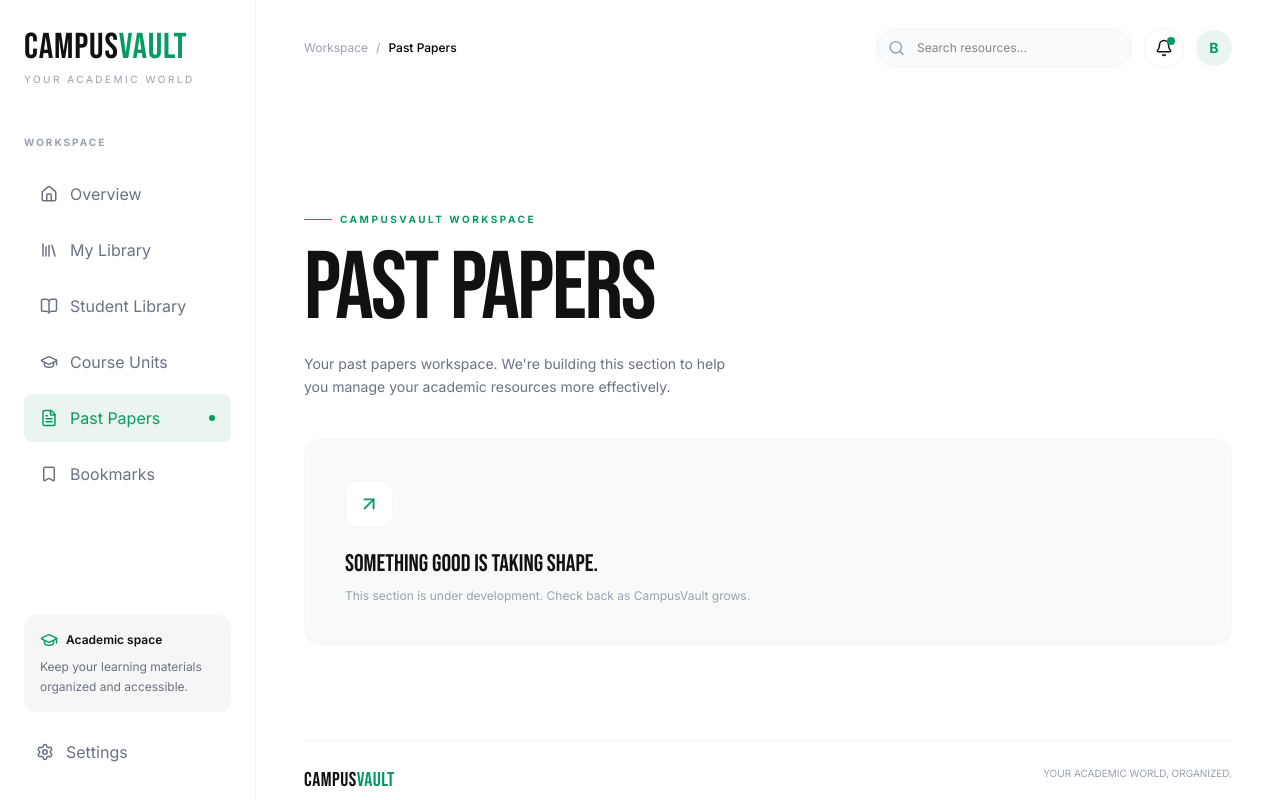
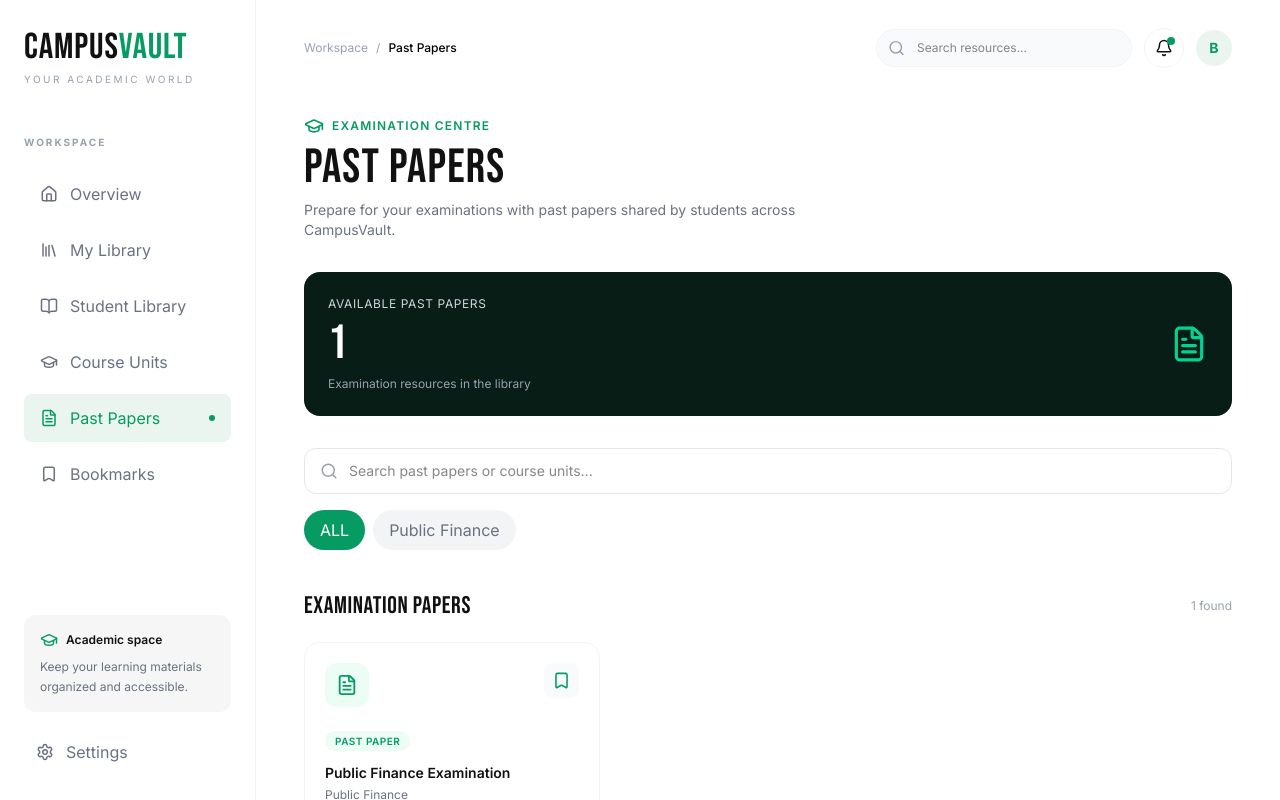
Before and after one commit to BRIAN-pixel275/Campusvault, a React (Vite) app: page / in a window 1280 px wide. Both pictures are taken after a click on the button "Past Papers". Shown: the top 800 px of the page. Built offline with nearby package versions, Linux system fonts and the light colour scheme.

Commit message:
Add PastPapers component for managing past examination resources

```diff
--- a/src/App.tsx
+++ b/src/App.tsx
@@ -8,6 +8,7 @@ import MyLibrary from './pages/MyLibrary'
 import type { Resource } from './types/resource'
 import StudentLibrary from './pages/StudentLibrary'
 import CourseUnits from './pages/CourseUnits'
+import PastPapers from './pages/PastPapers'
 import { useEffect } from 'react'
 
 
@@ -134,6 +135,12 @@ const handleToggleSave = (resourceId: string) => {
     savedResourceIds={savedResourceIds}
     onToggleSave={handleToggleSave}
   />
+  ) : activeNav === 'Past Papers' ? (
+  <PastPapers
+    resources={resources}
+    savedResourceIds={savedResourceIds}
+    onToggleSave={handleToggleSave}
+  />
 ) : activeNav === 'My Library' ? (
   <MyLibrary
     resources={resources}
--- /dev/null
+++ b/src/pages/PastPapers.tsx
@@ -0,0 +1,199 @@
+
+import { useState } from 'react'
+import {
+  FileText,
+  Bookmark,
+  BookmarkCheck,
+  Search,
+  GraduationCap,
+} from 'lucide-react'
+import type { Resource } from '../types/resource'
+
+interface PastPapersProps {
+  resources: Resource[]
+  savedResourceIds: string[]
+  onToggleSave: (resourceId: string) => void
+}
+
+function PastPapers({
+  resources,
+  savedResourceIds,
+  onToggleSave,
+}: PastPapersProps) {
+  const [search, setSearch] = useState('')
+  const [selectedUnit, setSelectedUnit] = useState('ALL')
+
+  const pastPapers = resources.filter(
+    (resource) => resource.category === 'PAST PAPER'
+  )
+
+  const units = [
+    'ALL',
+    ...new Set(pastPapers.map((resource) => resource.unit)),
+  ]
+
+  const filteredPapers = pastPapers.filter((paper) => {
+    const matchesSearch =
+      `${paper.title} ${paper.unit}`.toLowerCase().includes(search.toLowerCase())
+
+    const matchesUnit =
+      selectedUnit === 'ALL' || paper.unit === selectedUnit
+
+    return matchesSearch && matchesUnit
+  })
+
+  return (
+    <div className="space-y-8">
+      {/* Heading */}
+      <section>
+        <div className="flex items-center gap-2 text-vault-green mb-2">
+          <GraduationCap size={20} />
+          <span className="text-xs font-semibold uppercase tracking-widest">
+            Examination Centre
+          </span>
+        </div>
+
+        <h1 className="font-heading text-4xl sm:text-5xl tracking-wide">
+          PAST PAPERS
+        </h1>
+
+        <p className="text-sm text-gray-500 mt-2 max-w-xl">
+          Prepare for your examinations with past papers shared
+          by students across CampusVault.
+        </p>
+      </section>
+
+      {/* Statistics */}
+      <section className="bg-vault-dark text-white rounded-2xl p-6 flex justify-between items-center">
+        <div>
+          <p className="text-xs text-gray-300 uppercase tracking-wider">
+            Available past papers
+          </p>
+          <h2 className="font-heading text-5xl mt-2">
+            {pastPapers.length}
+          </h2>
+          <p className="text-xs text-gray-400 mt-2">
+            Examination resources in the library
+          </p>
+        </div>
+
+        <FileText size={38} className="text-emerald-400" />
+      </section>
+
+      {/* Search and filters */}
+      <section className="space-y-4">
+        <div className="relative">
+          <Search
+            size={18}
+            className="absolute left-4 top-1/2 -translate-y-1/2 text-gray-400"
+          />
+          <input
+            type="text"
+            value={search}
+            onChange={(event) => setSearch(event.target.value)}
+            placeholder="Search past papers or course units..."
+            className="w-full border border-gray-200 rounded-xl pl-11 pr-4 py-3 text-sm outline-none focus:border-vault-green"
+          />
+        </div>
+
+        <div className="flex gap-2 overflow-x-auto pb-2">
+          {units.map((unit) => (
+            <button
+              key={unit}
+              onClick={() => setSelectedUnit(unit)}
+              className={`shrink-0 rounded-full px-4 py-2 text-xs font-medium transition ${
+                selectedUnit === unit
+                  ? 'bg-vault-green text-white'
+                  : 'bg-gray-100 text-gray-500 hover:bg-gray-200'
+              }`}
+            >
+              {unit}
+            </button>
+          ))}
+        </div>
+      </section>
+
+      {/* Past paper cards */}
+      <section>
+        <div className="flex justify-between items-center mb-5">
+          <h2 className="font-heading text-2xl tracking-wide">
+            EXAMINATION PAPERS
+          </h2>
+          <span className="text-xs text-gray-400">
+            {filteredPapers.length} found
+          </span>
+        </div>
+
+        {filteredPapers.length > 0 ? (
+          <div className="grid grid-cols-1 md:grid-cols-2 xl:grid-cols-3 gap-5">
+            {filteredPapers.map((paper) => {
+              const isSaved = savedResourceIds.includes(paper.id)
+
+              return (
+                <article
+                  key={paper.id}
+                  className="border border-gray-100 rounded-2xl p-5 hover:shadow-md transition"
+                >
+                  <div className="flex justify-between items-start">
+                    <div className="w-11 h-11 rounded-xl bg-emerald-50 flex items-center justify-center">
+                      <FileText size={22} className="text-vault-green" />
+                    </div>
+
+                    <button
+                      onClick={() => onToggleSave(paper.id)}
+                      title={isSaved ? 'Remove bookmark' : 'Save resource'}
+                      aria-label={isSaved ? 'Remove bookmark' : 'Save resource'}
+                      className="p-2 rounded-lg bg-gray-50 text-vault-green"
+                    >
+                      {isSaved ? (
+                        <BookmarkCheck size={19} />
+                      ) : (
+                        <Bookmark size={19} />
+                      )}
+                    </button>
+                  </div>
+
+                  <div className="mt-5">
+                    <span className="text-[10px] font-semibold tracking-wider text-vault-green bg-emerald-50 px-2.5 py-1 rounded-full">
+                      PAST PAPER
+                    </span>
+
+                    <h3 className="font-semibold text-sm mt-3">
+                      {paper.title}
+                    </h3>
+
+                    <p className="text-xs text-gray-500 mt-1">
+                      {paper.unit}
+                    </p>
+                  </div>
+
+                  <div className="border-t border-gray-100 mt-5 pt-4 flex justify-between">
+                    <span className="text-[11px] text-gray-400">
+                      {paper.date}
+                    </span>
+
+                    <span className="text-[10px] font-semibold bg-gray-100 px-2.5 py-1 rounded-md">
+                      {paper.type}
+                    </span>
+                  </div>
+                </article>
+              )
+            })}
+          </div>
+        ) : (
+          <div className="text-center py-16 border border-dashed border-gray-200 rounded-2xl">
+            <FileText size={32} className="mx-auto text-gray-300 mb-3" />
+            <h3 className="font-semibold text-sm">
+              No past papers found
+            </h3>
+            <p className="text-xs text-gray-400 mt-2">
+              Try another search or course unit.
+            </p>
+          </div>
+        )}
+      </section>
+    </div>
+  )
+}
+
+export default PastPapers
```
